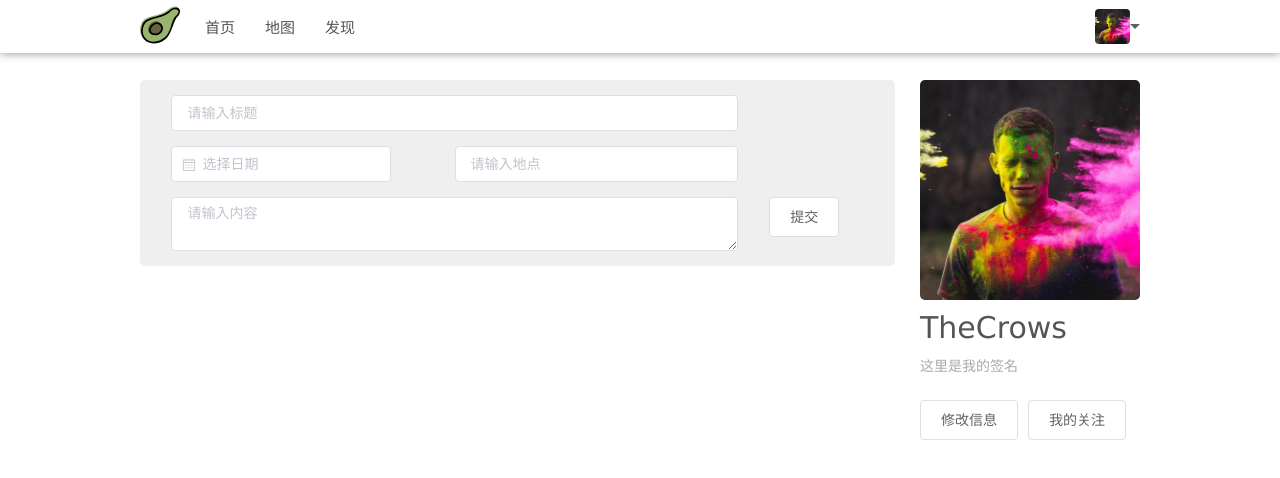
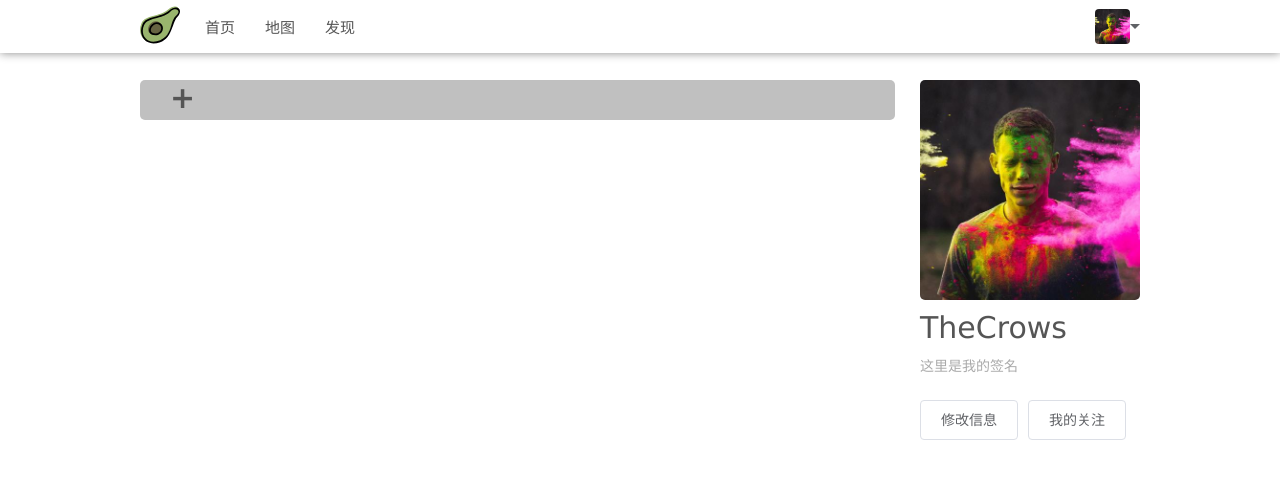
Before and after one commit to TheCrows/myProject, a Vue app in the folder myproject/: page / in a window 1280 px wide. Shown: the top 478 px of the page. Built offline with nearby package versions, Linux system fonts and the light colour scheme.

Commit message:
“完善添加部分

```diff
--- a/myproject/src/components/basic/addstory.vue
+++ b/myproject/src/components/basic/addstory.vue
@@ -1,5 +1,7 @@
 <template>
-  <div class="add-story">
+<div>
+  <div class="add-btn" @click="showAddStory">+</div>
+  <div class="add-story" v-show="ifshow">
       <el-row>
         <el-col :span="18" :offset="1">
           <div class="grid-content">
@@ -19,6 +21,25 @@
           </div>
         </el-col>
       </el-row>
+
+      <el-row>
+        <el-col :span="18" :offset="1">
+          <div class="grid-content">
+        <el-upload
+            action="https://jsonplaceholder.typicode.com/posts/"
+            list-type="picture-card"
+            :on-preview="handlePictureCardPreview"
+            :on-remove="handleRemove"
+            >
+            <i class="el-icon-plus"></i>
+          </el-upload>
+          <el-dialog :visible.sync="dialogVisible">
+            <img width="100%" :src="dialogImageUrl" alt="">
+          </el-dialog>
+          </div>
+        </el-col>
+        </el-row>
+
       <el-row>
         <el-col :span="18" :offset="1">
           <div class="grid-content">
@@ -31,11 +52,7 @@
           </div>
         </el-col>
       </el-row>
-
-
-
-
-
+  </div>
   </div>
 </template>
 <script>
@@ -44,6 +61,23 @@
     data() {
       return {
         value1: '',
+        input:'',
+        textarea3:'',
+        ifshow:false,
+        dialogImageUrl: '',
+        dialogVisible: false
+      }
+    },
+    methods: {
+      handleRemove(file, fileList) {
+        console.log(file, fileList);
+      },
+      handlePictureCardPreview(file) {
+        this.dialogImageUrl = file.url;
+        this.dialogVisible = true;
+      },
+      showAddStory(){
+        this.ifshow=!this.ifshow
       }
     }
   }
@@ -51,6 +85,16 @@
 </script>
 
 <style lang="scss">
+  .add-btn{
+    width: 725px;
+    height: 40px;
+    background: silver;
+     border-radius: 5px;
+     font-weight: 900;
+     font-size: 30px;
+     padding-left: 30px;
+     cursor: pointer;
+  }
   .add-story {
 
     background: #efefef;
```
